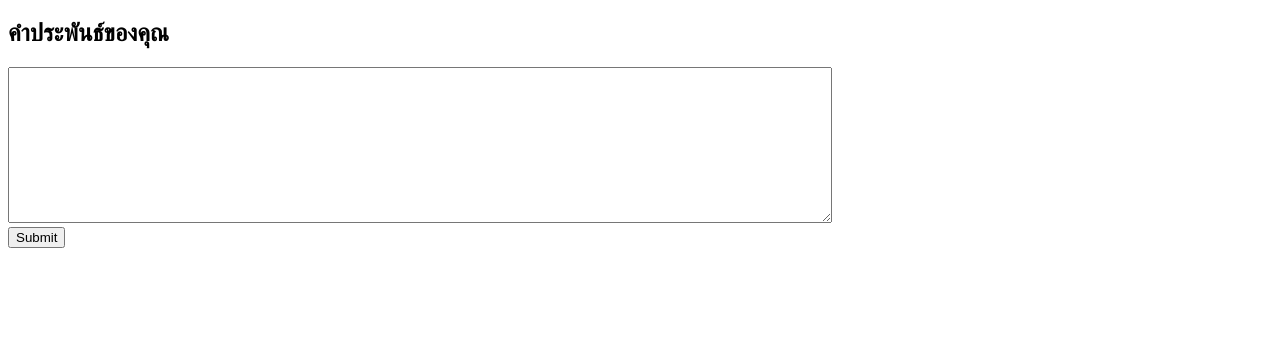
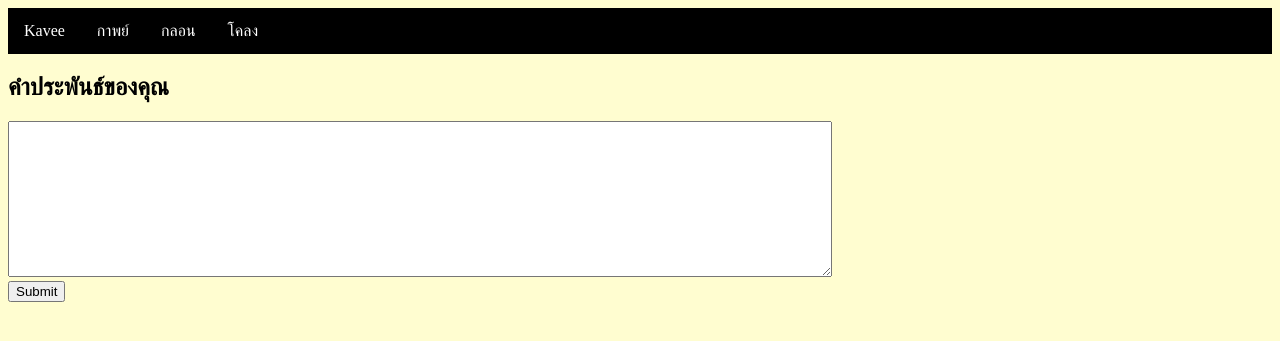
Before and after one commit to OJYUMAN/kavee, a Flask app: page / in a window 1280 px wide. Shown: the top 341 px of the page. Run offline with Flask 2, Linux system fonts and the light colour scheme.

Commit message:
just a bar commit

```diff
--- a/templates/index.html
+++ b/templates/index.html
@@ -1,5 +1,28 @@
 <!DOCTYPE html>
 <html lang="en">
+<style>
+    body {
+        background-color: rgb(255, 253, 208);
+        color: rgb(0, 0, 0);
+    }
+    ul {
+        background-color: black;
+        list-style-type: none;
+        margin: 0;
+        padding: 0;
+        overflow: auto;
+    }
+    li {
+        float: left;
+    }
+    li a {
+        display: block;
+        color: white;
+        text-align: center;
+        padding: 14px 16px;
+        text-decoration: none;
+    }
+</style>
 <head>
     <meta charset="UTF-8">
     <meta http-equiv="X-UA-Compatible" content="IE=edge">
@@ -7,6 +30,12 @@
     <title>kavee</title>
 </head>
 <body>
+    <ul>
+        <li><a>Kavee</a></li>
+        <li><a href="#a">กาพย์</a></li>
+        <li><a href="#b">กลอน</a></li>
+        <li><a href="#c">โคลง</a></li>
+    </ul>
     <div class="container">
         <h2>คําประพันธ์ของคุณ</h2>
         <form action="{{ url_for('submit') }}" method="post">
```
